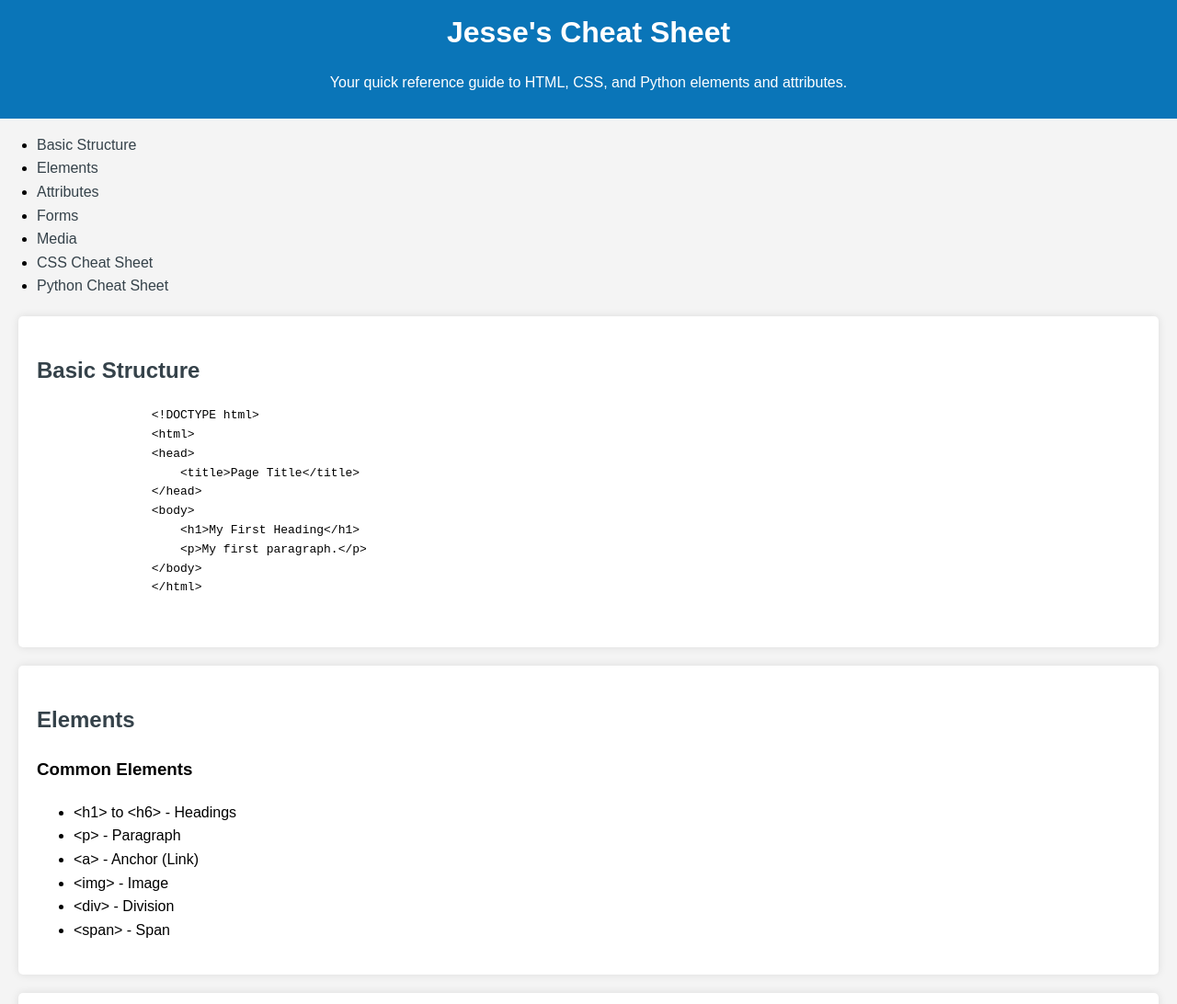
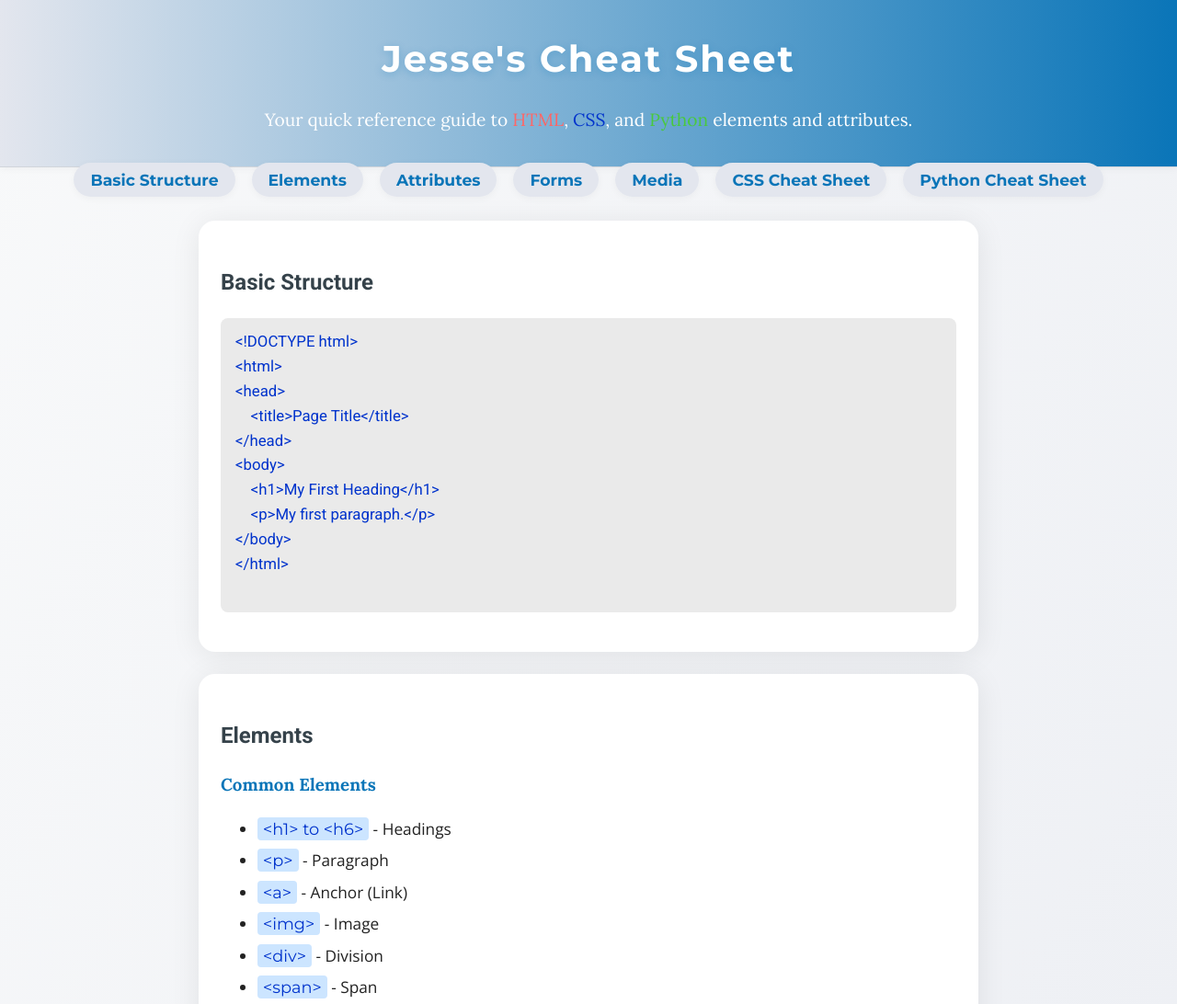
Before and after one commit to JVAdams4/cheatsheet-project, a plain HTML site: page index.html in a window 1280 px wide. Shown: the top 1092 px of the page at 92% size. Drawn offline with nearby package versions, Linux system fonts and the light colour scheme.

Commit message:
made it look cooler using elements from the web-design-template, added a footer with a link to my GitHub profile, and made the footer look more modern with a gradient background and rounded corners.

```diff
--- a/index.html
+++ b/index.html
@@ -4,12 +4,164 @@
     <meta charset="UTF-8">
     <meta name="viewport" content="width=device-width, initial-scale=1.0">
     <title>Jesse's Cheat Sheet</title>
+    <!-- Add Google Fonts and color styles from web-design-template -->
+    <link rel="stylesheet" href="https://fonts.googleapis.com/css2?family=Roboto:wght@400;700&family=Open+Sans:wght@400;700&family=Lora:wght@400;700&family=Montserrat:wght@400;700&display=swap">
     <link rel="stylesheet" href="styles.css">
+    <style>
+        :root {
+            --font-roboto: 'Roboto', sans-serif;
+            --font-open-sans: 'Open Sans', sans-serif;
+            --font-lora: 'Lora', serif;
+            --font-montserrat: 'Montserrat', sans-serif;
+            --weight-regular: 400;
+            --weight-bold: 700;
+        }
+        body {
+            background: linear-gradient(120deg, #f8f9fa 0%, #e3e6ee 100%);
+            font-family: var(--font-open-sans, Arial, sans-serif);
+            color: #222;
+        }
+        header {
+            background: linear-gradient(90deg, #e3e6ee 0%, #0a75b8 100%);
+            color: #fff;
+            padding: 2rem 1rem 1rem 1rem;
+            text-align: center;
+            box-shadow: 0 2px 8px rgba(0,0,0,0.04);
+            border-bottom: 1px solid #d1d5db;
+        }
+        h1 {
+            font-family: var(--font-montserrat);
+            font-weight: var(--weight-bold);
+            font-size: 2.5rem;
+            margin: 0;
+            letter-spacing: 2px;
+            text-shadow: 0 2px 8px #0a75b844;
+        }
+        h2 {
+            font-family: var(--font-roboto);
+            font-weight: var(--weight-bold);
+            color: #35424a;
+            margin-top: 1.5rem;
+        }
+        h3 {
+            font-family: var(--font-lora);
+            font-weight: var(--weight-bold);
+            color: #0a75b8;
+            margin-top: 1.2rem;
+        }
+        nav ul {
+            display: flex;
+            flex-wrap: wrap;
+            justify-content: center;
+            gap: 18px;
+            list-style: none;
+            padding: 0;
+            margin: 0 0 1.5rem 0;
+        }
+        nav a {
+            font-family: var(--font-montserrat);
+            font-weight: var(--weight-bold);
+            color: #0a75b8;
+            background: #e3e6ee;
+            padding: 8px 18px;
+            border-radius: 20px;
+            box-shadow: 0 2px 8px rgba(0,0,0,0.04);
+            transition: background 0.2s, color 0.2s;
+        }
+        nav a:hover {
+            background: #0a75b8;
+            color: #fff;
+        }
+        section {
+            margin: 24px auto;
+            padding: 24px;
+            background: #fff;
+            border-radius: 18px;
+            box-shadow: 0 4px 32px rgba(0,0,0,0.08);
+            max-width: 800px;
+        }
+        pre {
+            background: #eaeaea;
+            padding: 12px 16px;
+            border-radius: 8px;
+            font-size: 1.05rem;
+            font-family: var(--font-roboto);
+            color: #0033cc;
+            margin-bottom: 1.2rem;
+            overflow-x: auto;
+        }
+        code {
+            background: #cce5ff;
+            color: #0033cc;
+            padding: 2px 6px;
+            border-radius: 4px;
+            font-family: var(--font-montserrat);
+            font-size: 1.03em;
+        }
+        ul {
+            font-family: var(--font-open-sans);
+            font-size: 1.08rem;
+        }
+        li {
+            margin-bottom: 6px;
+        }
+        .color-demo {
+            display: flex;
+            gap: 18px;
+            margin: 1.5rem 0;
+            justify-content: center;
+        }
+        .color-box {
+            width: 48px;
+            height: 48px;
+            border-radius: 12px;
+            border: 2px solid #e3e6ee;
+            box-shadow: 0 2px 8px rgba(0,0,0,0.07);
+            display: flex;
+            align-items: center;
+            justify-content: center;
+            margin-bottom: 6px;
+        }
+        .red-light { background: #ffcccc; }
+        .red-medium { background: #ff6666; }
+        .red-dark { background: #cc0000; }
+        .blue-light { background: #cce5ff; }
+        .blue-medium { background: #66b3ff; }
+        .blue-dark { background: #0033cc; }
+        .green-light { background: #9ae7ac; }
+        .green-medium { background: #49c93d; }
+        .green-dark { background: #005f00; }
+        .silver { background: #c0c0c0; }
+        .color-label {
+            font-family: var(--font-montserrat);
+            font-size: 0.95rem;
+            color: #444;
+            text-align: center;
+            margin-top: 2px;
+        }
+        footer {
+            text-align: center;
+            padding: 10px 0;
+            background: #35424a;
+            color: #ffffff;
+            border-top-left-radius: 18px;
+            border-top-right-radius: 18px;
+            margin-top: 2rem;
+        }
+        @media (max-width: 700px) {
+            section {
+                padding: 12px;
+            }
+            .color-demo {
+                gap: 8px;
+            }
+        }
+    </style>
 </head>
 <body>
     <header>
         <h1>Jesse's Cheat Sheet</h1>
-        <p>Your quick reference guide to HTML, CSS, and Python elements and attributes.</p>
+        <p style="font-family: var(--font-lora); font-size:1.2rem;">Your quick reference guide to <span style="color:#ff6666;">HTML</span>, <span style="color:#0033cc;">CSS</span>, and <span style="color:#49c93d;">Python</span> elements and attributes.</p>
     </header>
     <nav>
         <ul>
@@ -42,12 +194,12 @@
             <h2>Elements</h2>
             <h3>Common Elements</h3>
             <ul>
-                <li>&lt;h1&gt; to &lt;h6&gt; - Headings</li>
-                <li>&lt;p&gt; - Paragraph</li>
-                <li>&lt;a&gt; - Anchor (Link)</li>
-                <li>&lt;img&gt; - Image</li>
-                <li>&lt;div&gt; - Division</li>
-                <li>&lt;span&gt; - Span</li>
+                <li><code>&lt;h1&gt; to &lt;h6&gt;</code> - Headings</li>
+                <li><code>&lt;p&gt;</code> - Paragraph</li>
+                <li><code>&lt;a&gt;</code> - Anchor (Link)</li>
+                <li><code>&lt;img&gt;</code> - Image</li>
+                <li><code>&lt;div&gt;</code> - Division</li>
+                <li><code>&lt;span&gt;</code> - Span</li>
             </ul>
         </section>
         <section id="attributes">
@@ -118,7 +270,6 @@
 }
             </pre>
         </section>
-
         <section id="python">
             <h2>Python Cheat Sheet</h2>
             <h3>Basic Syntax</h3>
```
Lines whose indentation alone changed are shown as unchanged.
